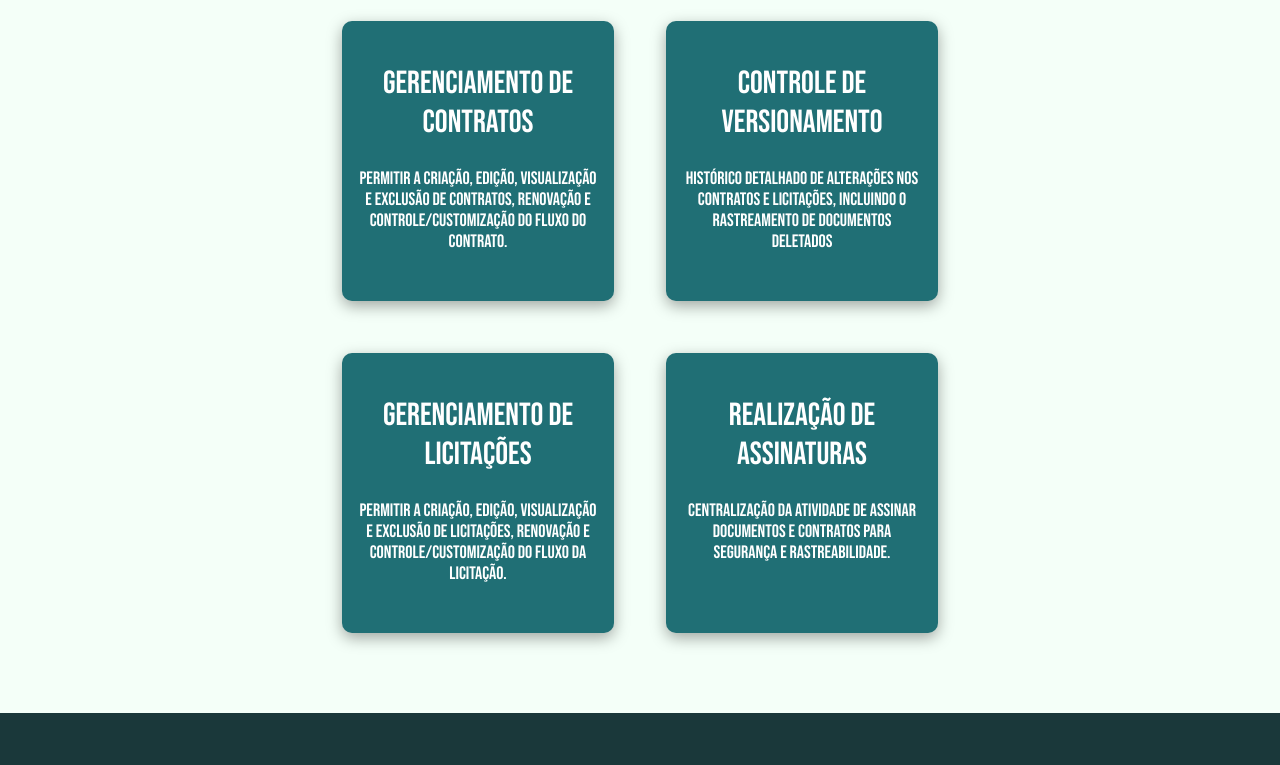
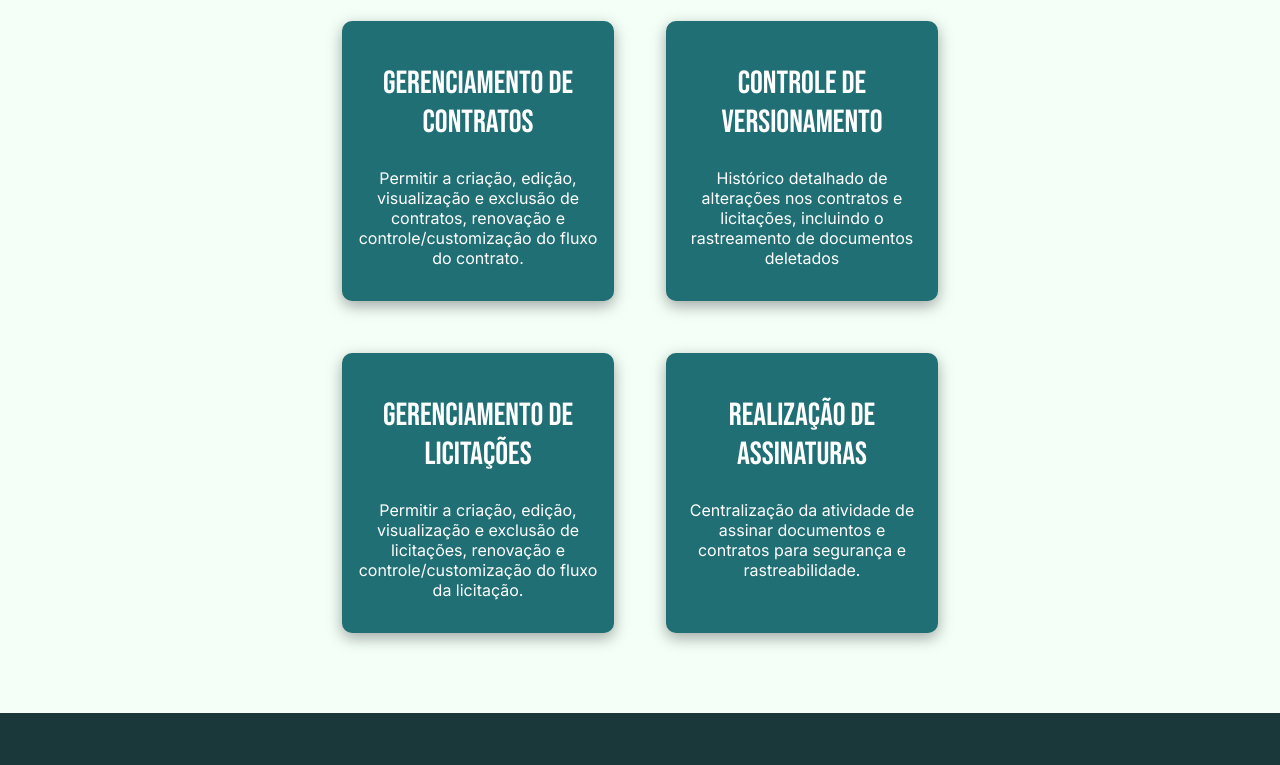
Before and after one commit to Ermeson23/vs13-04-agiDoc, a React (Vite) app: page / in a window 1280 px wide. Shown: the part 727-1492 px from the top of the page. Built offline with nearby package versions, Linux system fonts and the light colour scheme.

Commit message:
font changes on cards

```diff
--- a/src/components/homeComponents/OurServices.css
+++ b/src/components/homeComponents/OurServices.css
@@ -44,9 +44,9 @@
 }
 
 .custom-card p {
-    font-family: 'Bebas Neue', sans-serif;
+    font-family: 'Inter', sans-serif;
     font-weight: normal;
-    font-size: 1.125rem !important;
+    font-size: 1rem;
 }
 
 @media (max-width: 767px){
```
